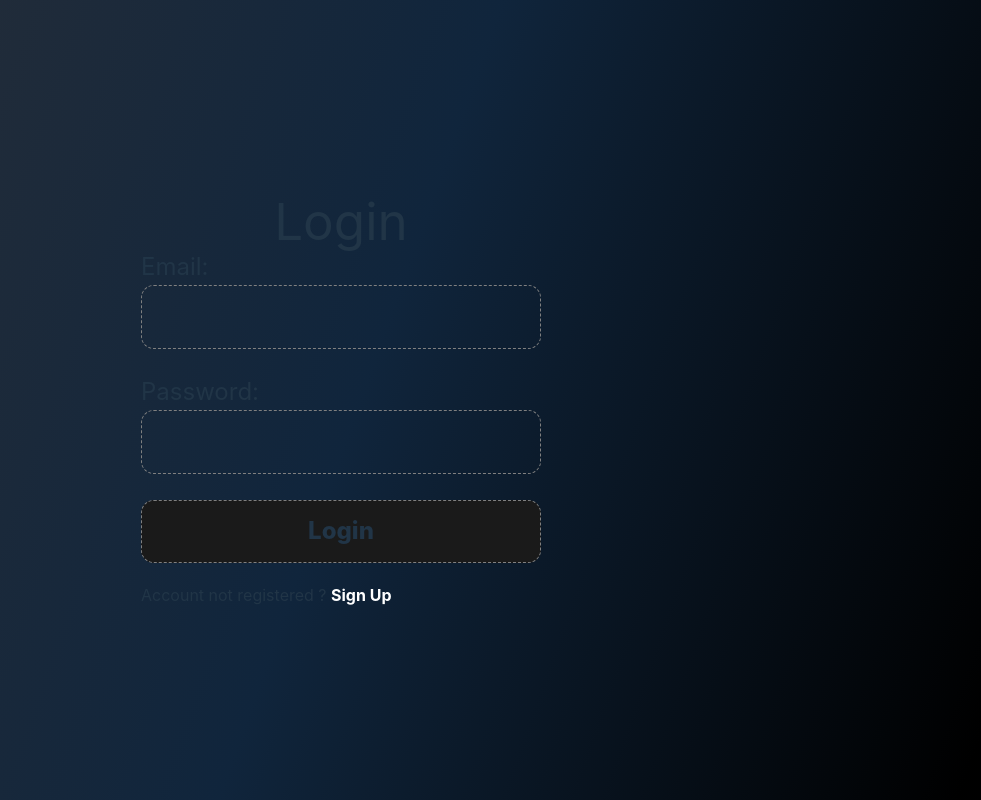
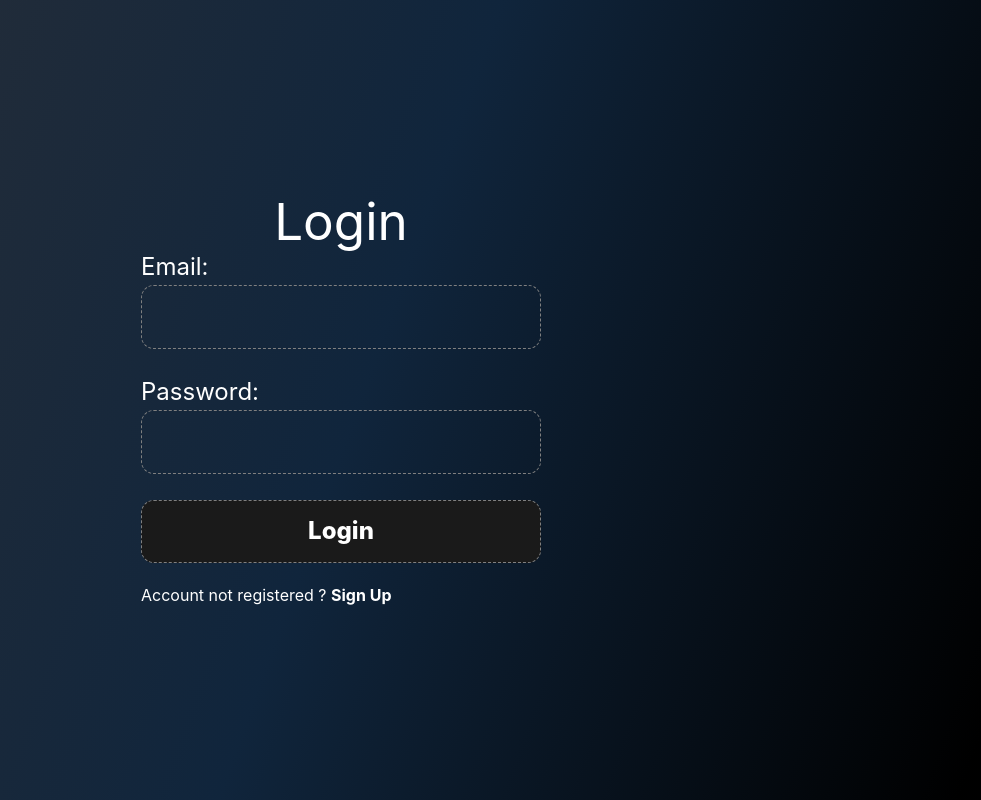
Before and after one commit to FluffyRudy/budget-tracker, a React (Vite) app: page / in a window 1280 px wide. Shown: the whole page, without its empty margins (299-1280 px from the left). Built offline with nearby package versions, Linux system fonts and the light colour scheme.

Commit message:
Add default font color

```diff
--- a/src/App.css
+++ b/src/App.css
@@ -1,3 +1,7 @@
+body  {
+    color: #fff;
+}
+
 .active {
     color: #fff;
     background-color: rgb(45, 65, 100);
```
